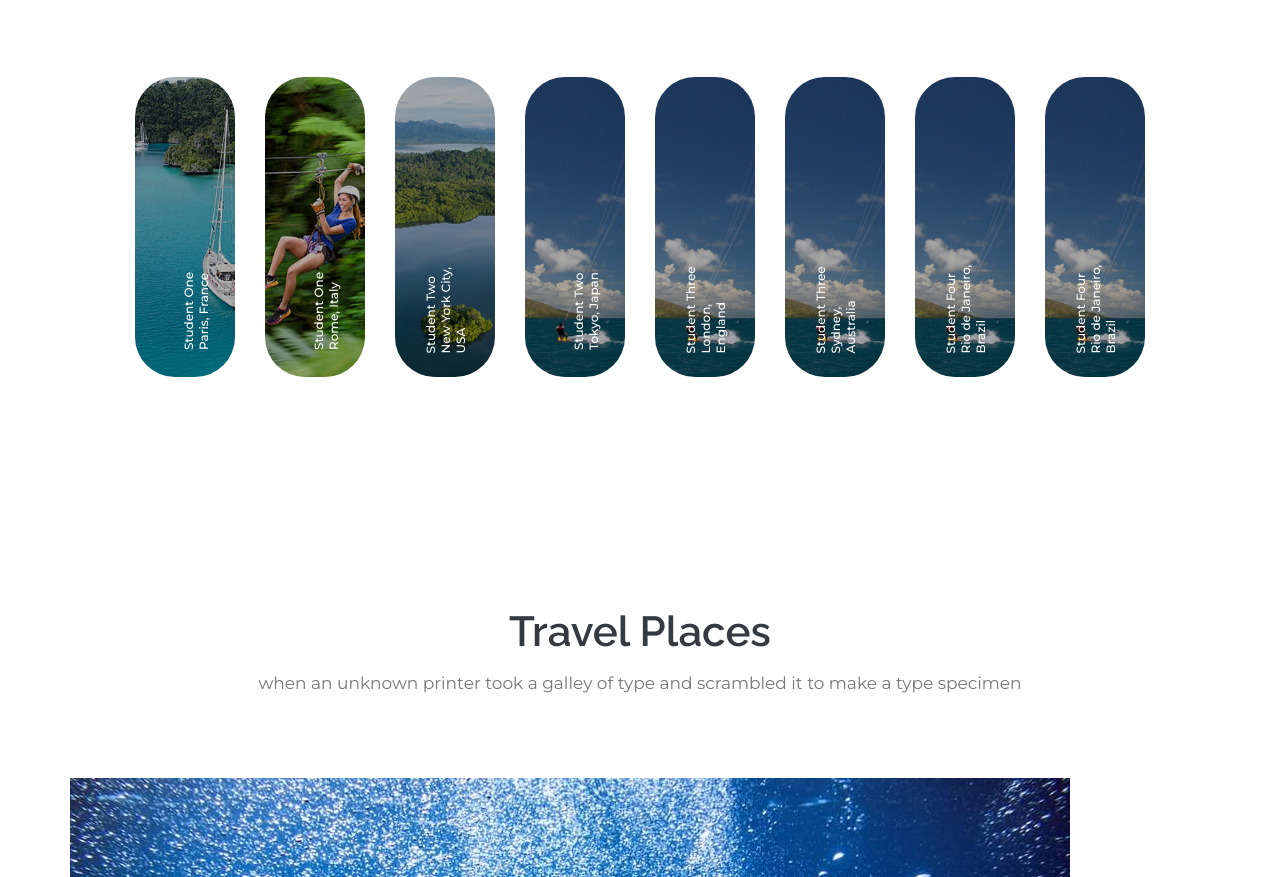
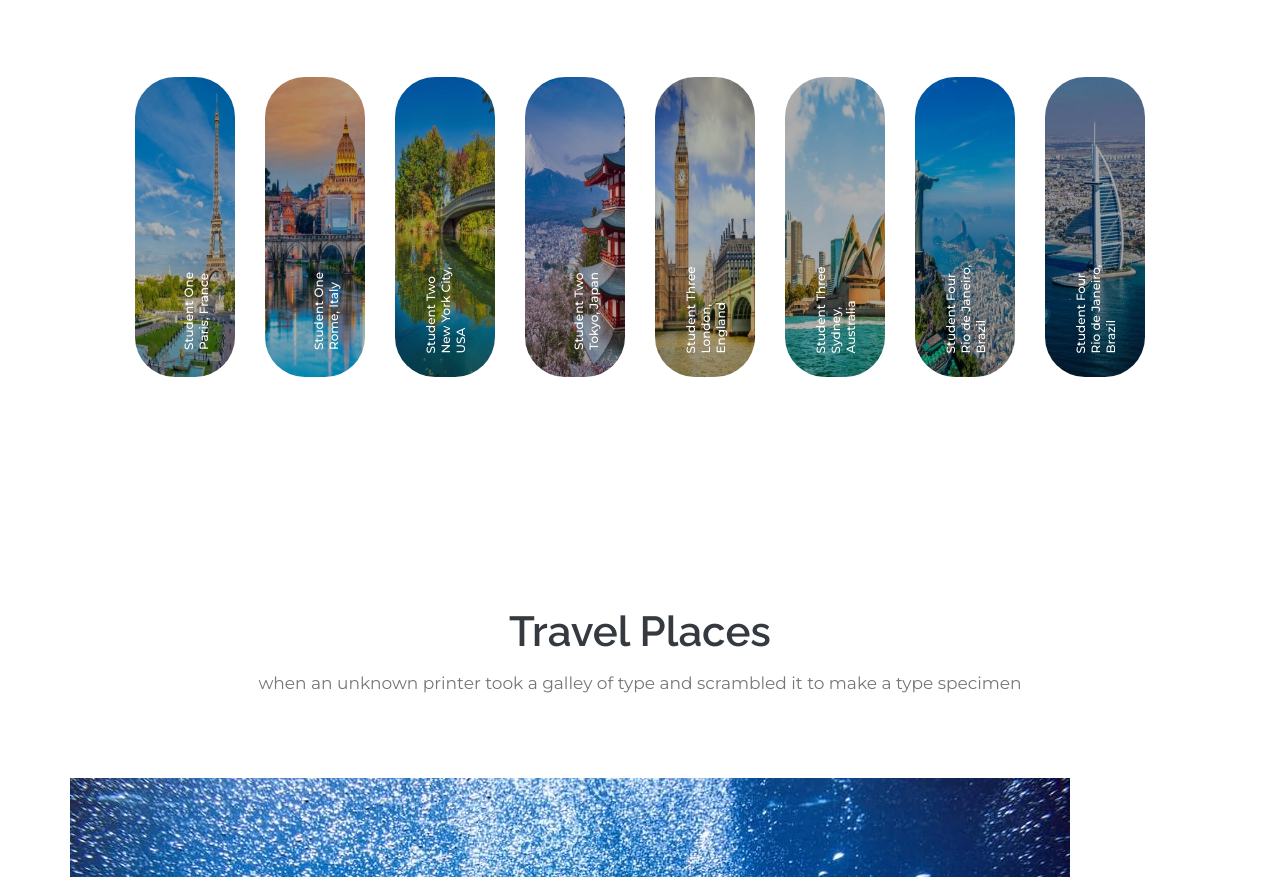
Before and after one commit to PathumSandeepa/Travel-Web-Project, a plain HTML site: page index.html in a window 1280 px wide. Shown: the part 1171-2048 px from the top of the page. Drawn offline with Linux system fonts and the light colour scheme.

Commit message:
slideshow

```diff
--- a/css/style.css
+++ b/css/style.css
@@ -193,7 +193,7 @@ section#slides_parent {
 }
 
 .slide_1 {
-    background-image: linear-gradient(rgba(0, 0, 0, 0.3), rgba(0, 0, 0, 0.3)), url(../images/recipe_slides/recipe1.jpg);
+    background-image: linear-gradient(rgba(0, 0, 0, 0.3), rgba(0, 0, 0, 0.3)), url(../images/recipe_slides/paris1.jpg);
     background-position: center center;
     background-repeat: no-repeat;
     background-size: cover;
@@ -218,17 +218,32 @@ section#slides_parent {
 }
 
 .slide_2 {
-    background-image: linear-gradient(rgba(0, 0, 0, 0.3), rgba(0, 0, 0, 0.3)), url(../images/recipe_slides/recipe2.jpg);
+    background-image: linear-gradient(rgba(0, 0, 0, 0.3), rgba(0, 0, 0, 0.3)), url(../images/recipe_slides/rome11.jpg);
 }
 
 .slide_3 {
-    background-image: linear-gradient(rgba(0, 0, 0, 0.3), rgba(0, 0, 0, 0.3)), url(../images/recipe_slides/recipe3.jpg);
+    background-image: linear-gradient(rgba(0, 0, 0, 0.3), rgba(0, 0, 0, 0.3)), url(../images/recipe_slides/newy11.jpg);
 }
 
 .slide_4 {
-    background-image: linear-gradient(rgba(0, 0, 0, 0.3), rgba(0, 0, 0, 0.3)), url(../images/recipe_slides/recipe4.jpg);
+    background-image: linear-gradient(rgba(0, 0, 0, 0.3), rgba(0, 0, 0, 0.3)), url(../images/recipe_slides/tokyo11.jpg);
 }
 
+.slide_5 {
+    background-image: linear-gradient(rgba(0, 0, 0, 0.3), rgba(0, 0, 0, 0.3)), url(../images/recipe_slides/london1.jpg);
+}
+
+.slide_6 {
+    background-image: linear-gradient(rgba(0, 0, 0, 0.3), rgba(0, 0, 0, 0.3)), url(../images/recipe_slides/sydney11.jpg);
+}
+
+.slide_7 {
+    background-image: linear-gradient(rgba(0, 0, 0, 0.3), rgba(0, 0, 0, 0.3)), url(../images/recipe_slides/rio11.jpg);
+}
+
+.slide_8 {
+    background-image: linear-gradient(rgba(0, 0, 0, 0.3), rgba(0, 0, 0, 0.3)), url(../images/recipe_slides/dubai11.jpg);
+}
 
 
 .slide_info {
--- a/index.html
+++ b/index.html
@@ -94,7 +94,7 @@
                     </div>
                 </a>
                 <a href="stThreeBlog01.html">
-                    <div class="slide_1 slide_4">
+                    <div class="slide_1 slide_5">
                         <div class="slide_info">
                             <p>Student Three</p>
                             <p>London, England</p>
@@ -102,7 +102,7 @@
                     </div>
                 </a>
                 <a href="stThreeBlog02.html">
-                    <div class="slide_1 slide_4">
+                    <div class="slide_1 slide_6">
                         <div class="slide_info">
                             <p>Student Three</p>
                             <p>Sydney, Australia</p>
@@ -110,7 +110,7 @@
                     </div>
                 </a>
                 <a href="stFourBlog01.html">
-                    <div class="slide_1 slide_4">
+                    <div class="slide_1 slide_7">
                         <div class="slide_info">
                             <p>Student Four</p>
                             <p>Rio de Janeiro, Brazil</p>
@@ -118,7 +118,7 @@
                     </div>
                 </a>
                 <a href="stFourBlog02.html">
-                    <div class="slide_1 slide_4">
+                    <div class="slide_1 slide_8">
                         <div class="slide_info">
                             <p>Student Four</p>
                             <p>Rio de Janeiro, Brazil</p>
```
Also changed, not shown: feedback.html (+1 -1 lines), images/recipe_slides/dubai11.jpg (added), images/recipe_slides/london1.jpg (added), images/recipe_slides/newy11.jpg (added), images/recipe_slides/paris1.jpg (added), images/recipe_slides/rio11.jpg (added), images/recipe_slides/rome11.jpg (added), images/recipe_slides/sydney11.jpg (added), images/recipe_slides/tokyo11.jpg (added).
